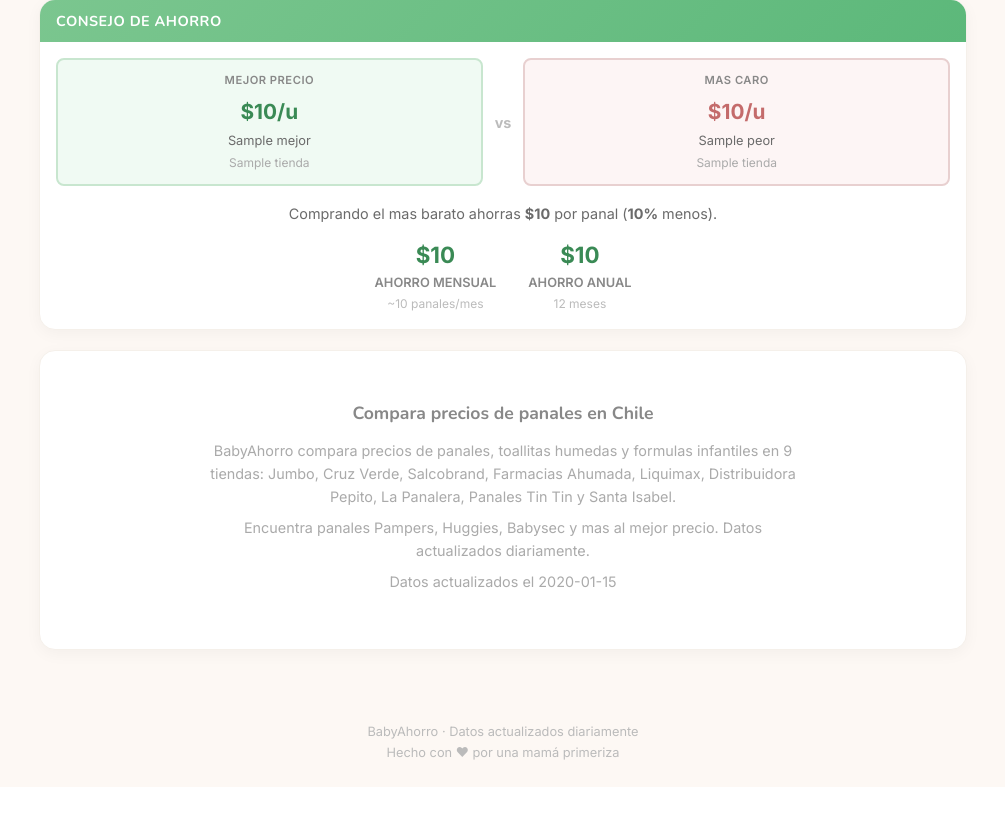
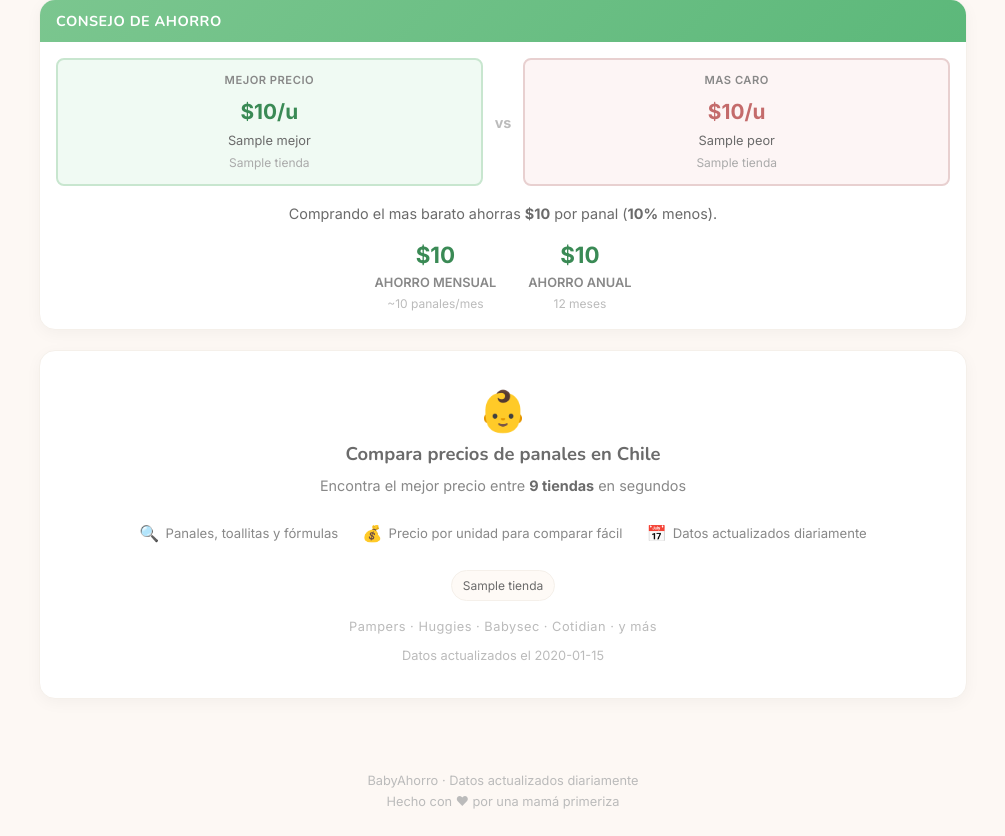
Before and after one commit to Conlei17/comparador-panales-chile, a Flask app: template templates/index.html in a window 1280 px wide. Shown: the part 777-1613 px from the top of the page, without its empty margins (137-1142 px from the left). Before the commit the page ends 1537 px from the top, so only its background shows below. Run offline with Flask 3, Linux system fonts and the light colour scheme; the template is opened without the code that fills it: most values are stand-ins (such as "Sample title", 1, 10 or a date in 2020).

Commit message:
Mejorar diseño del bloque SEO inicial y corregir tagline en historico
- Rediseño del estado inicial: icono, features con iconos, chips de
  tiendas con logos, marcas destacadas
- Agregar clase header-tagline al tagline de historico para igualar
  tipografia con la pagina de comparador

Co-Authored-By: Claude Opus 4.6 <noreply@anthropic.com>

```diff
--- a/static/style.css
+++ b/static/style.css
@@ -520,24 +520,88 @@ tbody td {
 
 .seo-content {
   text-align: center;
-  padding: 3rem 1rem;
+  padding: 2.5rem 1.5rem 2rem;
   background: var(--bg-surface);
   border-radius: 16px;
   box-shadow: 0 4px 16px var(--shadow);
   border: 1px solid var(--border-lighter);
 }
 
+.seo-icon {
+  font-size: 2.5rem;
+  margin-bottom: 0.5rem;
+  line-height: 1;
+}
+
 .seo-content h2 {
-  color: var(--text-muted);
-  font-size: 1.1rem;
-  margin-bottom: 0.75rem;
-}
-
-.seo-content p {
-  color: var(--text-light);
+  color: var(--text-secondary);
+  font-size: 1.15rem;
+  font-weight: 700;
+  margin-bottom: 0.35rem;
+}
+
+.seo-subtitle {
+  color: var(--text-muted);
   font-size: 0.9rem;
-  max-width: 600px;
-  margin: 0.5rem auto;
+  margin-bottom: 1.5rem;
+}
+
+.seo-subtitle strong {
+  color: var(--text-secondary);
+}
+
+.seo-features {
+  display: flex;
+  justify-content: center;
+  gap: 1.5rem;
+  margin-bottom: 1.5rem;
+  flex-wrap: wrap;
+}
+
+.seo-feature {
+  display: flex;
+  align-items: center;
+  gap: 0.4rem;
+  font-size: 0.82rem;
+  color: var(--text-muted);
+}
+
+.seo-feature-icon {
+  font-size: 1rem;
+}
+
+.seo-tiendas {
+  display: flex;
+  justify-content: center;
+  flex-wrap: wrap;
+  gap: 0.5rem;
+  margin-bottom: 1rem;
+}
+
+.seo-tienda-chip {
+  display: inline-flex;
+  align-items: center;
+  gap: 0.3rem;
+  padding: 0.3rem 0.65rem;
+  background: var(--bg-input);
+  border: 1px solid var(--border-lighter);
+  border-radius: 20px;
+  font-size: 0.75rem;
+  color: var(--text-secondary);
+}
+
+.seo-tienda-chip img {
+  width: 14px;
+  height: 14px;
+  object-fit: contain;
+  border-radius: 2px;
+}
+
+.seo-marcas {
+  color: var(--text-lighter);
+  font-size: 0.8rem;
+  letter-spacing: 0.5px;
+  margin-bottom: 0.25rem;
 }
 
 /* --- Navegacion --- */
--- a/templates/historico.html
+++ b/templates/historico.html
@@ -45,7 +45,7 @@
   <header class="header">
     <button class="dark-toggle" onclick="toggleDark()" title="Cambiar tema" id="darkToggle">&#9790;</button>
     <img src="{{ url_for('static', filename='logo.png') }}" alt="BabyAhorro" class="header-logo">
-    <p>Ahorro real para familias reales</p>
+    <p class="header-tagline">Ahorro real para familias reales</p>
     <nav class="nav">
       <a href="/" class="nav-link">Comparar precios</a>
       <a href="/historico" class="nav-link nav-link--active">Hist&oacute;rico</a>
--- a/templates/index.html
+++ b/templates/index.html
@@ -459,12 +459,38 @@
     {% else %}
       <!-- Estado inicial con contenido SEO -->
       <div class="seo-content">
+        <div class="seo-icon">&#x1F476;</div>
         <h2>Compara precios de panales en Chile</h2>
-        <p>BabyAhorro compara precios de panales, toallitas humedas y formulas infantiles
-           en 9 tiendas: Jumbo, Cruz Verde, Salcobrand, Farmacias Ahumada, Liquimax,
-           Distribuidora Pepito, La Panalera, Panales Tin Tin y Santa Isabel.</p>
-        <p>Encuentra panales Pampers, Huggies, Babysec y mas al mejor precio.
-           Datos actualizados diariamente.</p>
+        <p class="seo-subtitle">Encontra el mejor precio entre <strong>9 tiendas</strong> en segundos</p>
+
+        <div class="seo-features">
+          <div class="seo-feature">
+            <span class="seo-feature-icon">&#x1F50D;</span>
+            <span class="seo-feature-text">Panales, toallitas y f&oacute;rmulas</span>
+          </div>
+          <div class="seo-feature">
+            <span class="seo-feature-icon">&#x1F4B0;</span>
+            <span class="seo-feature-text">Precio por unidad para comparar f&aacute;cil</span>
+          </div>
+          <div class="seo-feature">
+            <span class="seo-feature-icon">&#x1F4C5;</span>
+            <span class="seo-feature-text">Datos actualizados diariamente</span>
+          </div>
+        </div>
+
+        <div class="seo-tiendas">
+          {% for tienda in tiendas %}
+          <span class="seo-tienda-chip">
+            {% if logos_tiendas.get(tienda) %}
+              <img src="{{ url_for('static', filename='logos/' + logos_tiendas[tienda]) }}" alt="{{ tienda }}">
+            {% endif %}
+            {{ tienda }}
+          </span>
+          {% endfor %}
+        </div>
+
+        <p class="seo-marcas">Pampers &middot; Huggies &middot; Babysec &middot; Cotidian &middot; y m&aacute;s</p>
+
         {% if ultima_fecha %}
           <p class="empty-fecha">Datos actualizados el {{ ultima_fecha[:10] }}</p>
         {% endif %}
```
